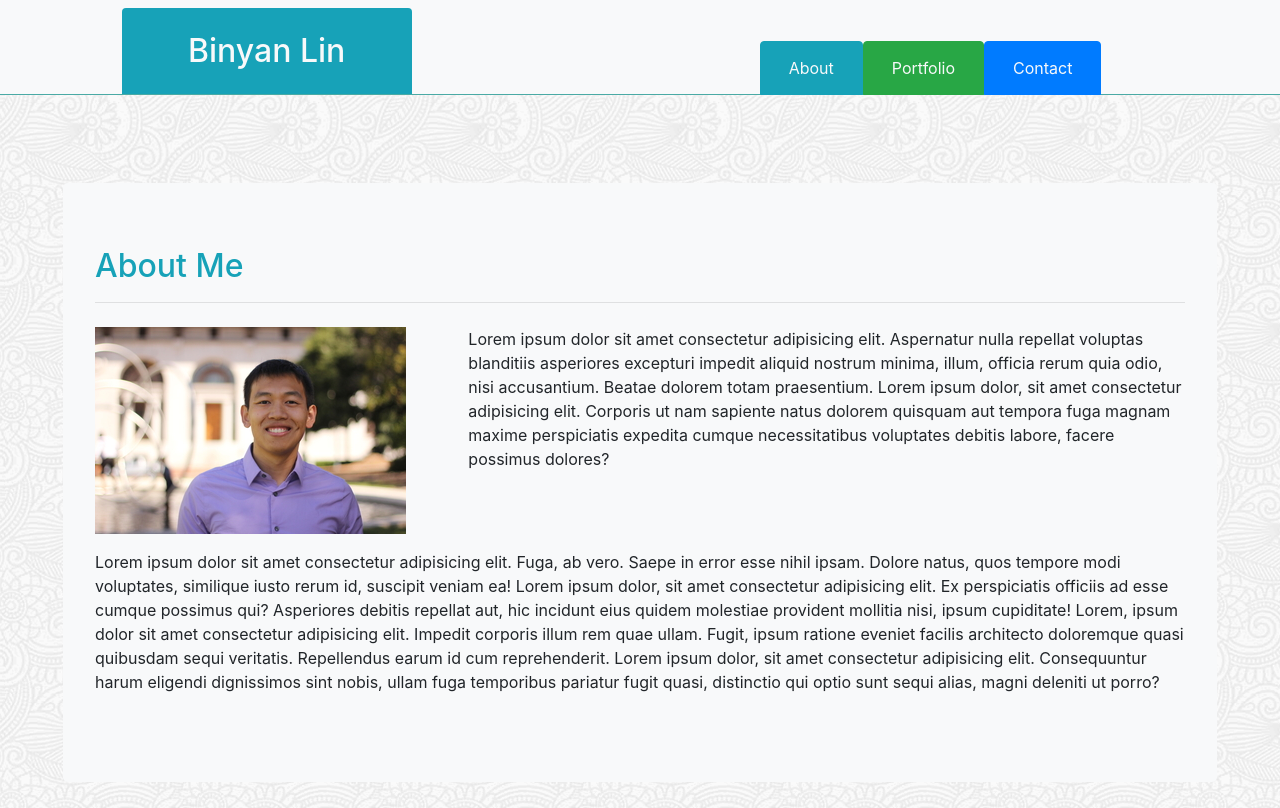
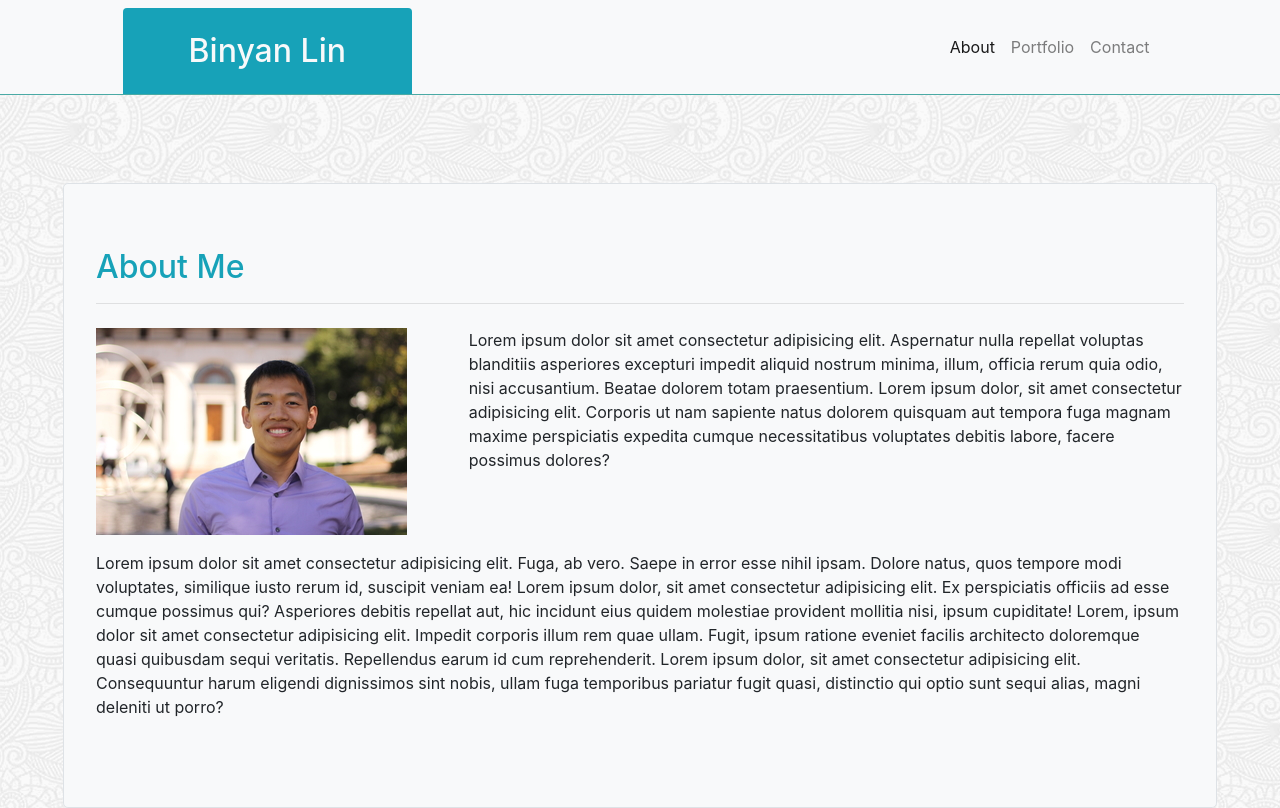
Before and after one commit to binyanlin/Bootstrap-Portfolio, a plain HTML site: page index.html in a window 1280 px wide. Shown: the top 808 px of the page. Drawn offline with nearby package versions, Linux system fonts and the light colour scheme.

Commit message:
completed collapsing navbar, moving on to portfolio updates

```diff
--- a/assets/css/style.css
+++ b/assets/css/style.css
@@ -1,17 +1,11 @@
 
 .bloom {
     background-image: url("./../images/full-bloom.png");
-
-}
-
-/* Used to lower the header so the h2 text */
-.head {
-    margin-bottom: -16px;
 }
 
 /* Fixing navbar height */
 .head2 {
-    margin-bottom: -25px;
+    margin-bottom: -8px;
 }
 
 /* Background border top */
@@ -21,28 +15,8 @@
     border-top-color: #4aaaa5 !important;
 }
 
-/* Fighting bootstrap so my buttons can have non-rounded lower edges */
-#nav1 {
-    border-radius: 0px;
-    border-top-left-radius: 0.25rem;
-    border-top-right-radius: 0.25rem;
-}
-
-#nav2 {
-    border-radius: 0px;
-    border-top-left-radius: 0.25rem;
-    border-top-right-radius: 0.25rem;
-}
-
-#nav3 {
-    border-radius: 0px;
-    border-top-left-radius: 0.25rem;
-    border-top-right-radius: 0.25rem;
-}
-
-/* Used for footer top border */
 #foot {
     border-top-style: solid !important;
     border-top-width: 8px !important;
-    border-top-color: #4aaaa5 !important;
+    border-top-color: #16A2B7 !important;
 }
--- a/index.html
+++ b/index.html
@@ -5,16 +5,17 @@
     <meta charset="UTF-8">
     <meta name="viewport" content="width=device-width, initial-scale=1.0">
     <meta http-equiv="X-UA-Compatible" content="ie=edge">
-    <title>About Me</title>
+
     <link rel="stylesheet" type="text/css" href="./assets/css/reset.css"/>
     <link rel="stylesheet" type="text/css" href="./assets/css/style.css"/>
     <link rel="stylesheet" href="https://stackpath.bootstrapcdn.com/bootstrap/4.3.1/css/bootstrap.min.css" integrity="sha384-ggOyR0iXCbMQv3Xipma34MD+dH/1fQ784/j6cY/iJTQUOhcWr7x9JvoRxT2MZw1T" crossorigin="anonymous">
+    <title>About Me</title>
 </head>
 
 <body>
 
 <!-- This section is the header and navbar -->
-    <div class="container-fluid bg-light py-2 head">
+    <!-- <div class="container-fluid bg-light py-2 head">
         <div class="row">
             <div class="col-sm-1"></div>
             <div class="col-sm-3">
@@ -34,35 +35,39 @@
             </div>
             <div class="col-sm-1"></div>
         </div>
-    </div>
+    </div>     -->
 <!-- End header and navbar section -->
 
+
 <!-- Syntax for navbar collapser, will use later -->
-    <!-- <nav class="navbar navbar-expand-sm navbar-light bg-light">
-            <a class="navbar-brand" href="#">Navbar</a>
-            <button class="navbar-toggler" type="button" data-toggle="collapse" data-target="#navbarTogglerDemo02" aria-controls="navbarTogglerDemo02" aria-expanded="false" aria-label="Toggle navigation">
+    <nav class="navbar navbar-expand-sm navbar-light bg-light row">
+            <div class="col-sm-1"></div>
+            <div class="col-sm-3">
+                <h2 class="bg-info rounded-top text-center text-light py-4 head2">Binyan Lin</h2>
+            </div>
+
+            <button class="navbar-toggler mt-3" type="button" data-toggle="collapse" data-target="#navbarTogglerDemo02" aria-controls="navbarTogglerDemo02" aria-expanded="false" aria-label="Toggle navigation">
             <span class="navbar-toggler-icon"></span>
             </button>
 
-            <div class="collapse navbar-collapse" id="navbarTogglerDemo02">
-            <ul class="navbar-nav mr-auto mt-2 mt-lg-0">
+            <div class="col-sm-2"></div>
+            <div class="col-sm-5">
+                <div class="collapse navbar-collapse">
+                    <ul class="navbar-nav ml-auto mt-2 mt-lg-0">
                         <li class="nav-item active">
-                <a class="nav-link" href="#">Home <span class="sr-only">(current)</span></a>
+                            <a class="nav-link" href="./index.html">About</a>
                         </li>
                         <li class="nav-item">
-                <a class="nav-link" href="#">Link</a>
+                            <a class="nav-link" href="./portfolio.html">Portfolio</a>
                         </li>
                         <li class="nav-item">
-                <a class="nav-link disabled" href="#" tabindex="-1" aria-disabled="true">Disabled</a>
+                            <a class="nav-link" href="./contact.html">Contact</a>
                         </li>
                     </ul>
-            <form class="form-inline my-2 my-lg-0">
-                <input class="form-control mr-sm-2" type="search" placeholder="Search">
-                <button class="btn btn-outline-success my-2 my-sm-0" type="submit">Search</button>
-            </form>
                 </div>
-    </nav> -->
-
+            </div>
+            <div class="col-sm-1"></div>
+    </nav>
 
 
 <!-- Start of background container -->
@@ -70,7 +75,7 @@
 
             <br><br><br>
     <!-- Main content in white box here -->
-        <div class="jumbotron mx-5 my-3 bg-light">
+        <div class="jumbotron mx-5 my-3 bg-light border">
 
             <h2 class="text-info">About Me</h2>
 
```
Also changed, not shown: portfolio.html (+75 -0 lines). Lines whose indentation alone changed are shown as unchanged.
